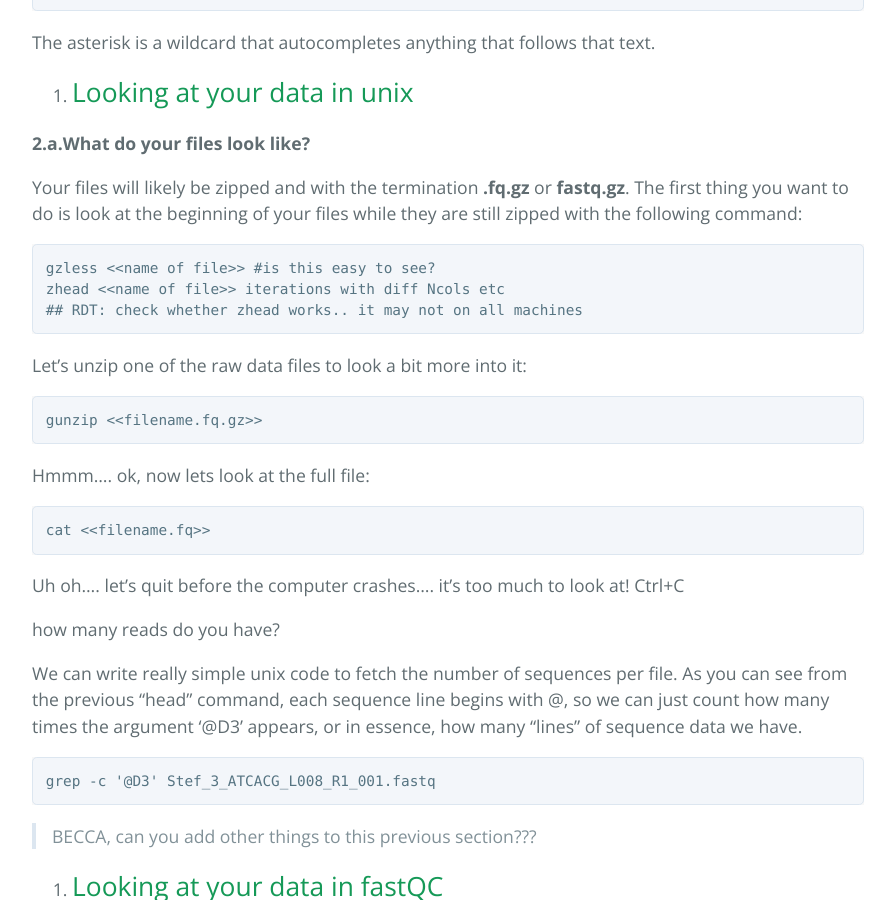
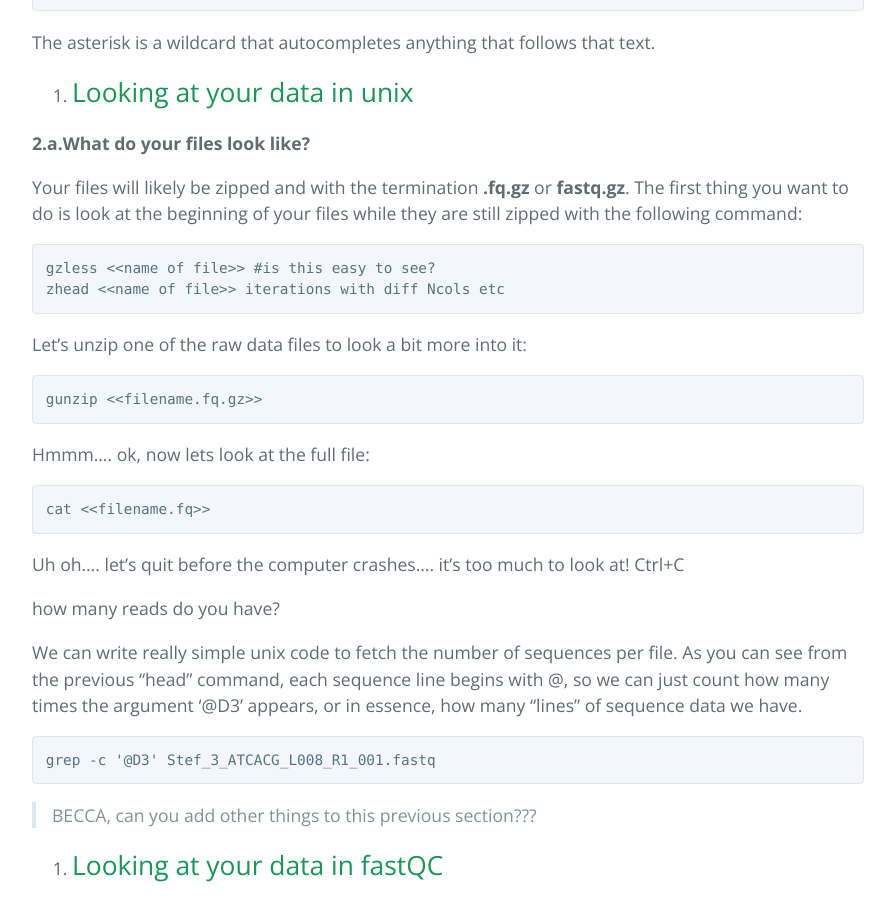
Before and after one commit to rdtarvin/RADseq_Quito_2017, a Jekyll site: the page built from workshop_quito_day_3.md, in a window 1280 px wide and 900 px high, scrolled down 1832 px. Shown: the whole window, without its empty margins (192-1087 px from the left). Built offline with Jekyll 4.4.1, drawn with Linux system fonts in a browser that asks for light colours; our own code applies the rules of GitHub Pages for plain Markdown files.

Commit message:
removed note on zhead

```diff
--- a/workshop_quito_day_3.md
+++ b/workshop_quito_day_3.md
@@ -62,7 +62,6 @@ Your files will likely be zipped and with the termination **.fq.gz** or **fastq.
 
 	gzless <<name of file>> #is this easy to see?
 	zhead <<name of file>> iterations with diff Ncols etc
-	## RDT: check whether zhead works.. it may not on all machines
 
 Let's unzip one of the raw data files to look a bit more into it:
 
```
